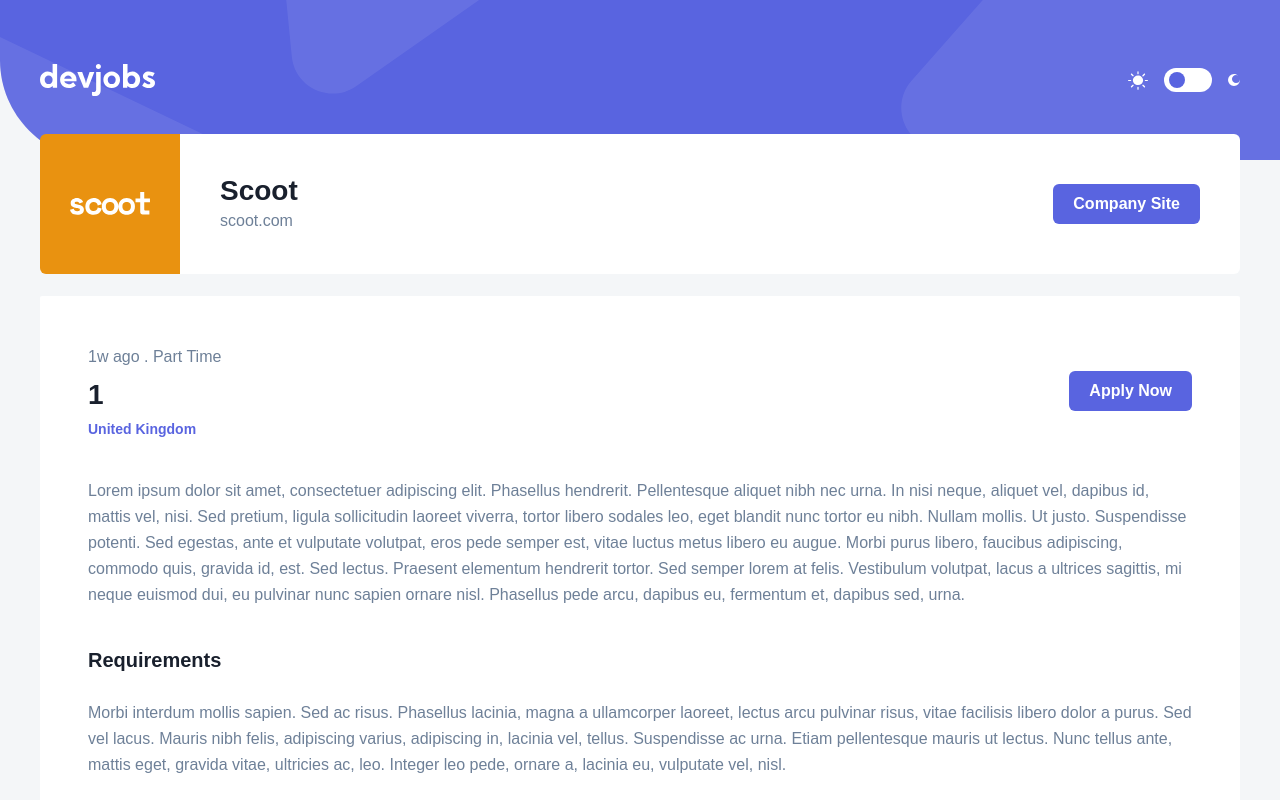
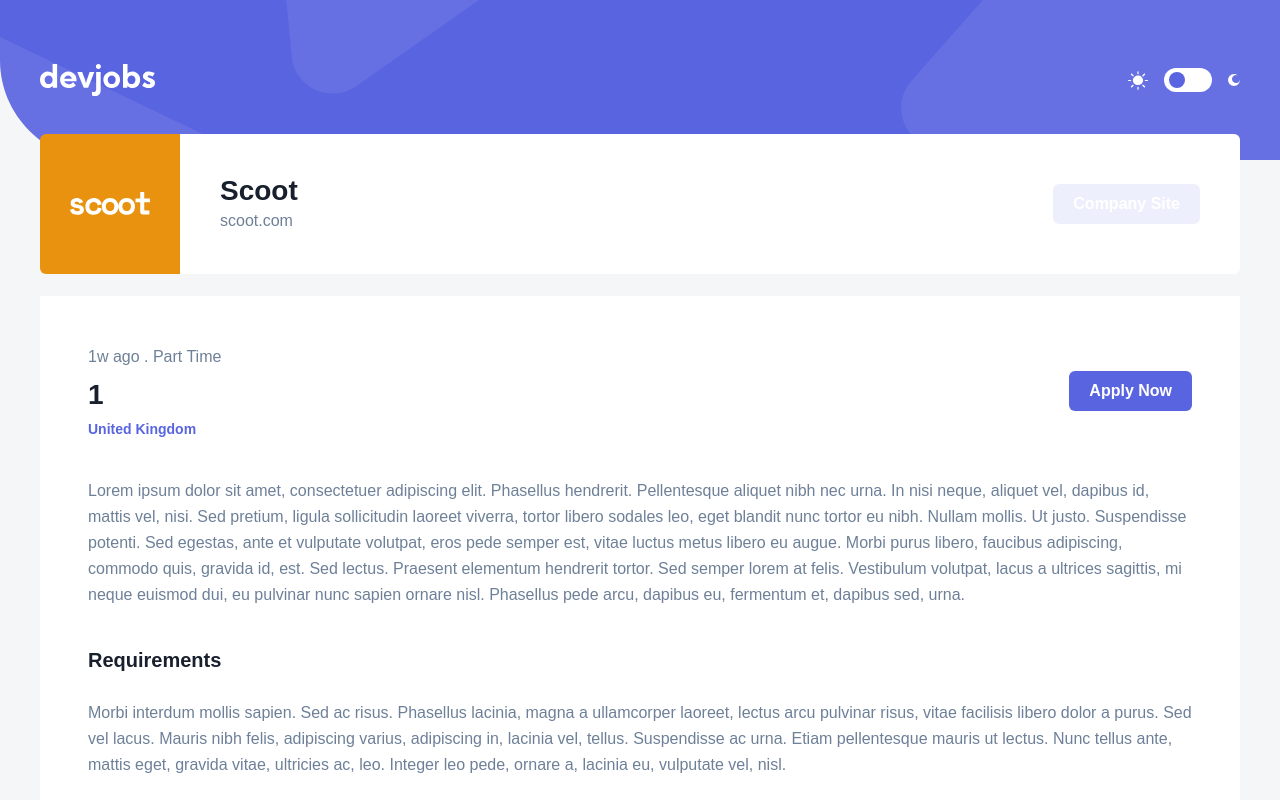
Before and after one commit to wayneleon1/devjobs-web-app, a React (Vite) app: page /1 in a window 1280 px wide. Shown: the top 800 px of the page. Built offline with nearby package versions, Linux system fonts and the light colour scheme; the HTML template or start-up script is replaced by a standard one.

Commit message:
implement company site button

```diff
--- a/src/components/JobCard.jsx
+++ b/src/components/JobCard.jsx
@@ -25,7 +25,7 @@
             </p>
           </div>
           <div>
-            <h3 className="font-bold text-VeryDarkBlue cursor-pointer hover:text-DarkGrey dark:text-white">
+            <h3 className="font-bold text-VeryDarkBlue cursor-pointer hover:text-DarkGrey dark:text-white duration-300">
               <Link to={`/${jobTitle}`}>{jobTitle}</Link>
             </h3>
           </div>
--- a/src/components/UI/HsButton.jsx
+++ b/src/components/UI/HsButton.jsx
@@ -1,8 +1,10 @@
 import React from "react";
 
-function Button({ title }) {
+function Button({ title, styles }) {
   return (
-    <button className="bg-PrimaryViolet py-2 px-[20px] text-white font-semibold rounded-md hover:bg-LightViolet">
+    <button
+      className={`${styles} bg-PrimaryViolet py-2 px-[20px] text-white font-semibold rounded-md hover:bg-LightViolet duration-300`}
+    >
       {title}
     </button>
   );
--- a/src/pages/SlugPage.jsx
+++ b/src/pages/SlugPage.jsx
@@ -34,7 +34,10 @@
               <p className="text-DarkGrey">scoot.com</p>
             </div>
             <div>
-              <Button title="Company Site" />
+              <Button
+                title="Company Site"
+                styles="text-[#5964E0] bg-PrimaryViolet/10 hover:bg-PrimaryViolet/30 dark:bg-white/10 dark:text-white dark:hover:bg-white/25"
+              />
             </div>
           </div>
         </div>
```
